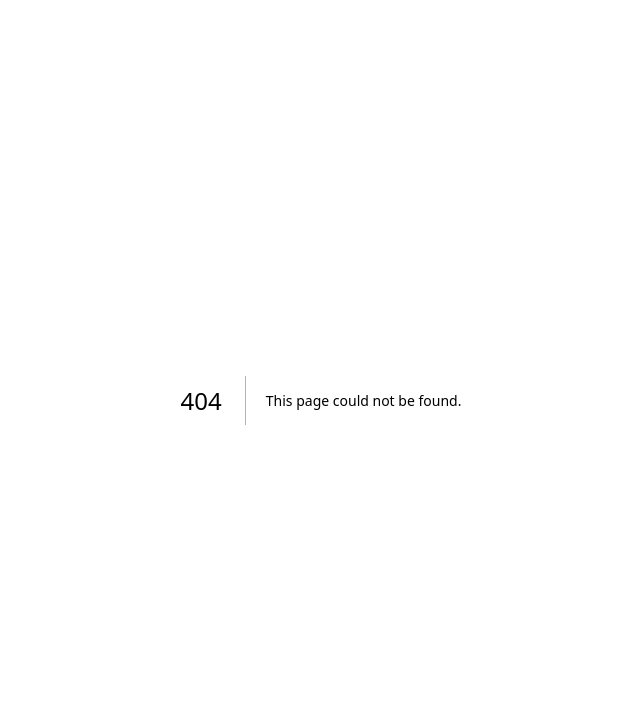
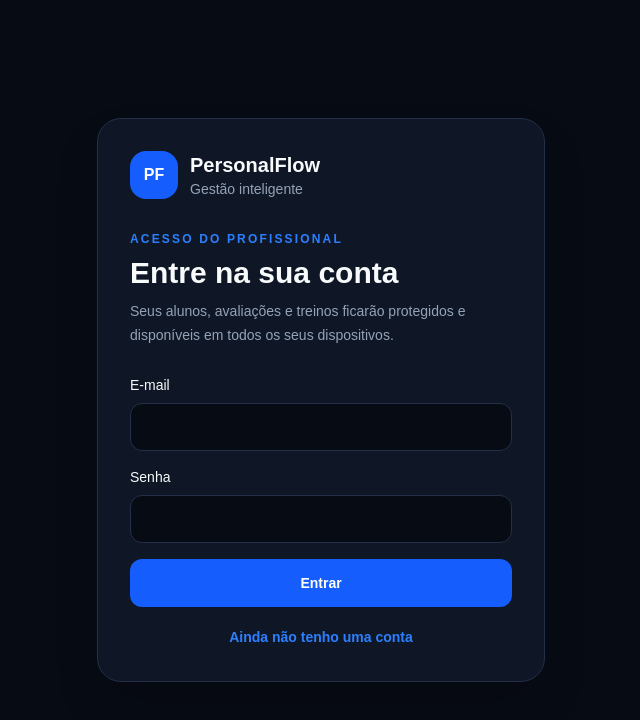
Before and after one commit to RaphaelPrado-PersonalFlow/personalflow, a Next.js app: page /login in a window 1280 px wide. Before the commit this address had no page. Shown: the top 720 px of the page, without its empty margins (319-959 px from the left). Built offline with nearby package versions, Linux system fonts and the light colour scheme.

Commit message:
Cria base segura de usuarios e alunos

```diff
--- /dev/null
+++ b/app/auth/confirm/route.ts
@@ -0,0 +1,19 @@
+import type { EmailOtpType } from "@supabase/supabase-js";
+import { NextResponse } from "next/server";
+import { createClient } from "@/lib/supabase/server";
+
+export async function GET(request: Request) {
+  const requestUrl = new URL(request.url);
+  const code = requestUrl.searchParams.get("code");
+  const tokenHash = requestUrl.searchParams.get("token_hash");
+  const type = requestUrl.searchParams.get("type") as EmailOtpType | null;
+  const supabase = await createClient();
+
+  if (code) {
+    await supabase.auth.exchangeCodeForSession(code);
+  } else if (tokenHash && type) {
+    await supabase.auth.verifyOtp({ token_hash: tokenHash, type });
+  }
+
+  return NextResponse.redirect(new URL("/", requestUrl.origin));
+}
--- /dev/null
+++ b/app/login/page.tsx
@@ -0,0 +1,162 @@
+"use client";
+
+import { FormEvent, useState } from "react";
+import { useRouter } from "next/navigation";
+import Button from "@/components/ui/Button";
+import { createClient } from "@/lib/supabase/client";
+
+type Mode = "sign-in" | "sign-up";
+
+export default function LoginPage() {
+  const router = useRouter();
+  const [mode, setMode] = useState<Mode>("sign-in");
+  const [loading, setLoading] = useState(false);
+  const [message, setMessage] = useState("");
+  const [error, setError] = useState("");
+
+  async function handleSubmit(event: FormEvent<HTMLFormElement>) {
+    event.preventDefault();
+    setLoading(true);
+    setMessage("");
+    setError("");
+
+    const formData = new FormData(event.currentTarget);
+    const email = String(formData.get("email") ?? "").trim();
+    const password = String(formData.get("password") ?? "");
+    const fullName = String(formData.get("fullName") ?? "").trim();
+    const supabase = createClient();
+
+    if (mode === "sign-up") {
+      const { data, error: signUpError } = await supabase.auth.signUp({
+        email,
+        password,
+        options: {
+          data: { full_name: fullName, role: "professional" },
+          emailRedirectTo: `${window.location.origin}/auth/confirm`,
+        },
+      });
+
+      if (signUpError) {
+        setError(signUpError.message);
+      } else if (data.session) {
+        router.replace("/");
+        router.refresh();
+      } else {
+        setMessage("Conta criada. Confirme o acesso pelo e-mail recebido.");
+      }
+    } else {
+      const { error: signInError } = await supabase.auth.signInWithPassword({
+        email,
+        password,
+      });
+
+      if (signInError) {
+        setError("E-mail ou senha incorretos.");
+      } else {
+        router.replace("/");
+        router.refresh();
+      }
+    }
+
+    setLoading(false);
+  }
+
+  return (
+    <main className="grid min-h-screen place-items-center bg-[var(--background)] p-4">
+      <section className="w-full max-w-md rounded-3xl border border-[var(--border)] bg-[var(--surface)] p-6 shadow-2xl sm:p-8">
+        <div className="flex items-center gap-3">
+          <span className="grid size-12 place-items-center rounded-2xl bg-blue-600 font-bold text-white">
+            PF
+          </span>
+          <div>
+            <p className="text-xl font-bold">PersonalFlow</p>
+            <p className="text-sm text-[var(--muted)]">Gestão inteligente</p>
+          </div>
+        </div>
+
+        <div className="mt-8">
+          <p className="text-xs font-semibold uppercase tracking-[0.18em] text-blue-500">
+            {mode === "sign-in" ? "Acesso do profissional" : "Primeiro acesso"}
+          </p>
+          <h1 className="mt-2 text-3xl font-bold">
+            {mode === "sign-in" ? "Entre na sua conta" : "Crie sua conta"}
+          </h1>
+          <p className="mt-2 text-sm leading-6 text-[var(--muted)]">
+            Seus alunos, avaliações e treinos ficarão protegidos e disponíveis em
+            todos os seus dispositivos.
+          </p>
+        </div>
+
+        <form onSubmit={handleSubmit} className="mt-7 space-y-4">
+          {mode === "sign-up" && (
+            <label className="block text-sm font-medium">
+              Nome completo
+              <input
+                name="fullName"
+                required
+                autoComplete="name"
+                className="mt-2 h-12 w-full rounded-xl border border-[var(--border)] bg-[var(--background)] px-4 outline-none focus:border-blue-500"
+              />
+            </label>
+          )}
+
+          <label className="block text-sm font-medium">
+            E-mail
+            <input
+              name="email"
+              type="email"
+              required
+              autoComplete="email"
+              className="mt-2 h-12 w-full rounded-xl border border-[var(--border)] bg-[var(--background)] px-4 outline-none focus:border-blue-500"
+            />
+          </label>
+
+          <label className="block text-sm font-medium">
+            Senha
+            <input
+              name="password"
+              type="password"
+              required
+              minLength={8}
+              autoComplete={mode === "sign-in" ? "current-password" : "new-password"}
+              className="mt-2 h-12 w-full rounded-xl border border-[var(--border)] bg-[var(--background)] px-4 outline-none focus:border-blue-500"
+            />
+          </label>
+
+          {error && (
+            <p role="alert" className="rounded-xl bg-red-500/10 px-4 py-3 text-sm text-red-500">
+              {error}
+            </p>
+          )}
+          {message && (
+            <p role="status" className="rounded-xl bg-emerald-500/10 px-4 py-3 text-sm text-emerald-500">
+              {message}
+            </p>
+          )}
+
+          <Button type="submit" disabled={loading} className="h-12 w-full">
+            {loading
+              ? "Aguarde..."
+              : mode === "sign-in"
+                ? "Entrar"
+                : "Criar conta"}
+          </Button>
+        </form>
+
+        <button
+          type="button"
+          onClick={() => {
+            setMode((current) => current === "sign-in" ? "sign-up" : "sign-in");
+            setError("");
+            setMessage("");
+          }}
+          className="mt-5 w-full text-center text-sm font-semibold text-blue-500 hover:text-blue-400"
+        >
+          {mode === "sign-in"
+            ? "Ainda não tenho uma conta"
+            : "Já tenho uma conta"}
+        </button>
+      </section>
+    </main>
+  );
+}
```
Also changed, not shown: 1 other file (tests, documents, lock files or other folders).
